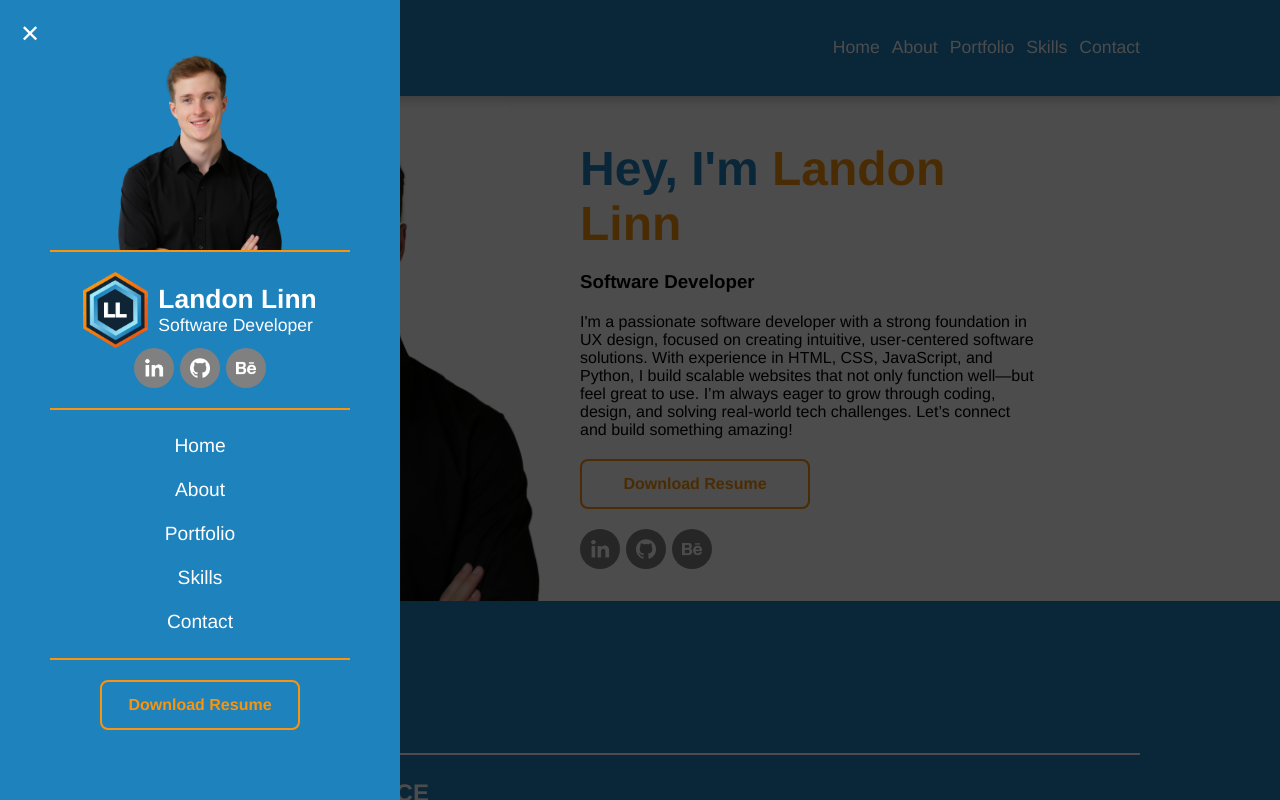
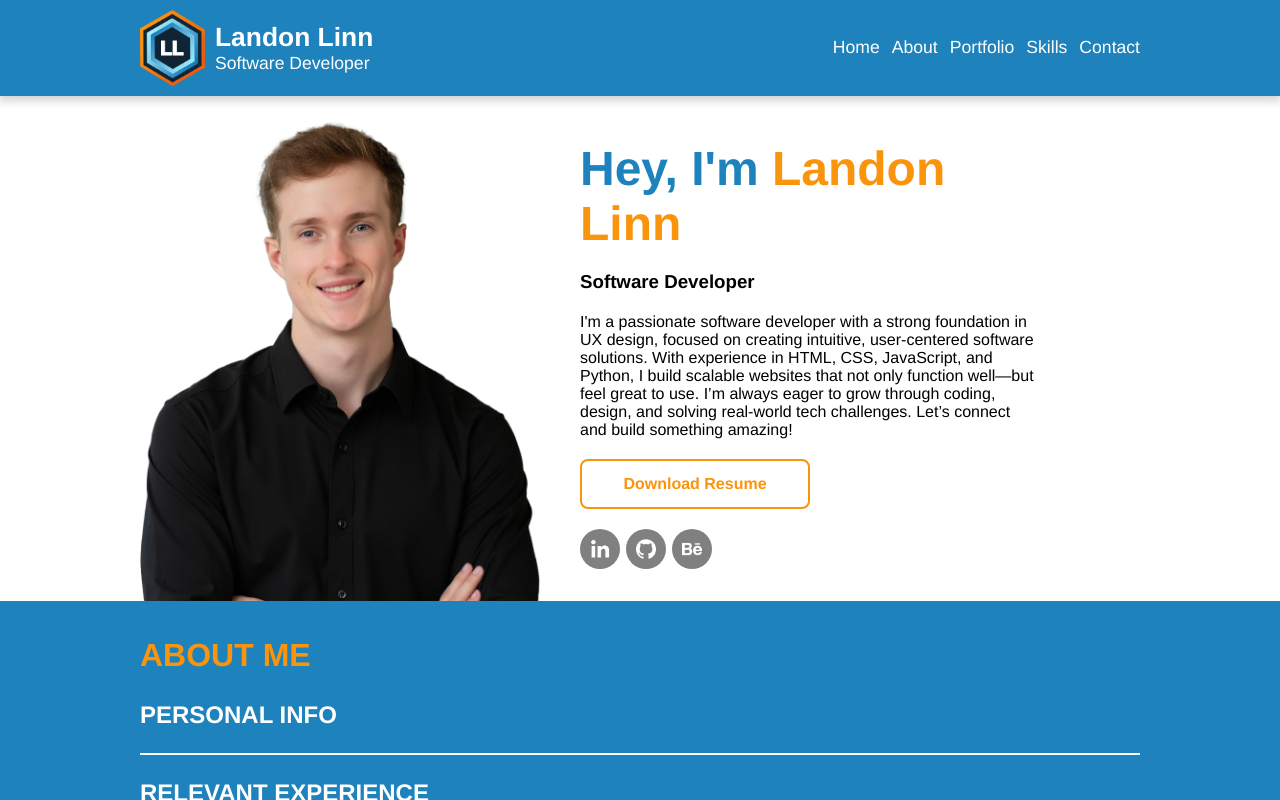
Before and after one commit to LandonLinn/Personal-Website, a React (Vite) app: page / in a window 1280 px wide. Shown: the top 800 px of the page. Built offline with nearby package versions, Linux system fonts and the light colour scheme.

Commit message:
Added Sidemenu functionality

```diff
--- a/src/components/sideMenu/SideMenu.css
+++ b/src/components/sideMenu/SideMenu.css
@@ -1,19 +1,36 @@
-.sidemenu-container{
+.sidemenu-container {
     position: fixed;
-    top: 0;
-    left: 0;
-    right: 0;
-    bottom: 0;
-    background: rgba(0, 0, 0, 0.7);
+    inset: 0;
+    background: rgba(0,0,0,0.7);
     z-index: 999;
+    visibility: hidden;
+    opacity: 0;
+    pointer-events: none;
+    transition: opacity 0.3s ease-out, visibility 0s linear 0.3s;
+}
+
+.sidemenu-container.open {
+    visibility: visible;
+    opacity: 1;
+    pointer-events: auto;
+    transition: opacity 0.3s ease-in;
 }
 
 .sidemenu {
+    position: absolute;
+    top: 0;
+    left: 0;
     width: 400px;
     height: 100%;
     background-color: #1e82bd;
     padding: 50px;
     overflow-y: scroll;
+    transform: translateX(-100%);
+    transition: transform 0.3s ease-in-out;
+}
+
+.sidemenu.open {
+    transform: translateX(0);
 }
 
 .closeButt {
--- a/src/components/sideMenu/SideMenu.jsx
+++ b/src/components/sideMenu/SideMenu.jsx
@@ -7,15 +7,22 @@ import NameLogo from "../namelogo/NameLogo";
 import SocialButts from "../socialButtons/SocialButts";
 import ResumeDown from "../resumeButton/ResumeDown";
 
-const SideMenu = () => {
+const SideMenu = ({ isOpen, onClose}) => {
+
     return(
-        <div className="sidemenu-container">
-            <div className="sidemenu">
+        <div
+            className={`sidemenu-container ${isOpen ? "open" : ""}`}
+            onClick={onClose}
+        >
+            <div
+                className={`sidemenu ${isOpen ? "open" : ""}`}
+                onClick={(e) => e.stopPropagation()}
+            >
                 {/* Close Button */}
-                <div className="closeButt">✕</div>
+                <div className="closeButt" onClick={onClose}>✕</div>
 
                 {/* Card Content */}
-                <div className="sidemenu-content">
+                <div className="sidemenu-content" >
                     <div className="headshot">
                         <img src="../../src/assets/Headshot-colored.png" className="sidemenu-headshot" alt="My Headshot on Side Menu" />
                         <hr className="divider" />
--- a/src/features/header/Header.jsx
+++ b/src/features/header/Header.jsx
@@ -1,4 +1,4 @@
-import React from "react";
+import React, { useState } from "react";
 import "./Header.css";
 
 // Import NAV Component
@@ -10,8 +10,11 @@ import SideMenu from "../../components/sideMenu/SideMenu";
 
 const Header = () => {
 
+    const [isOpen, setIsOpen] = useState(false);
+
+
     const handleHamMenu = () => {
-
+        setIsOpen(!isOpen);
     };
 
     return(
@@ -19,14 +22,14 @@ const Header = () => {
             <div className="content-wrapper">
                 <div className="header-container">
                     {/* Hamburger Menu */}
-                    <div className="hamburger-menu" >
+                    <div className="hamburger-menu" onClick={handleHamMenu}>
                         <div className="hamLine"></div>
                         <div className="hamLine"></div>
                         <div className="hamLine"></div>
                     </div>
 
                     {/* Side Menu */}
-                    <SideMenu></SideMenu>
+                    <SideMenu isOpen={isOpen} onClose={() => setIsOpen(false)} />
 
                     {/* Logo, Name, Occupation */}
                     <div className="name-title">
```
